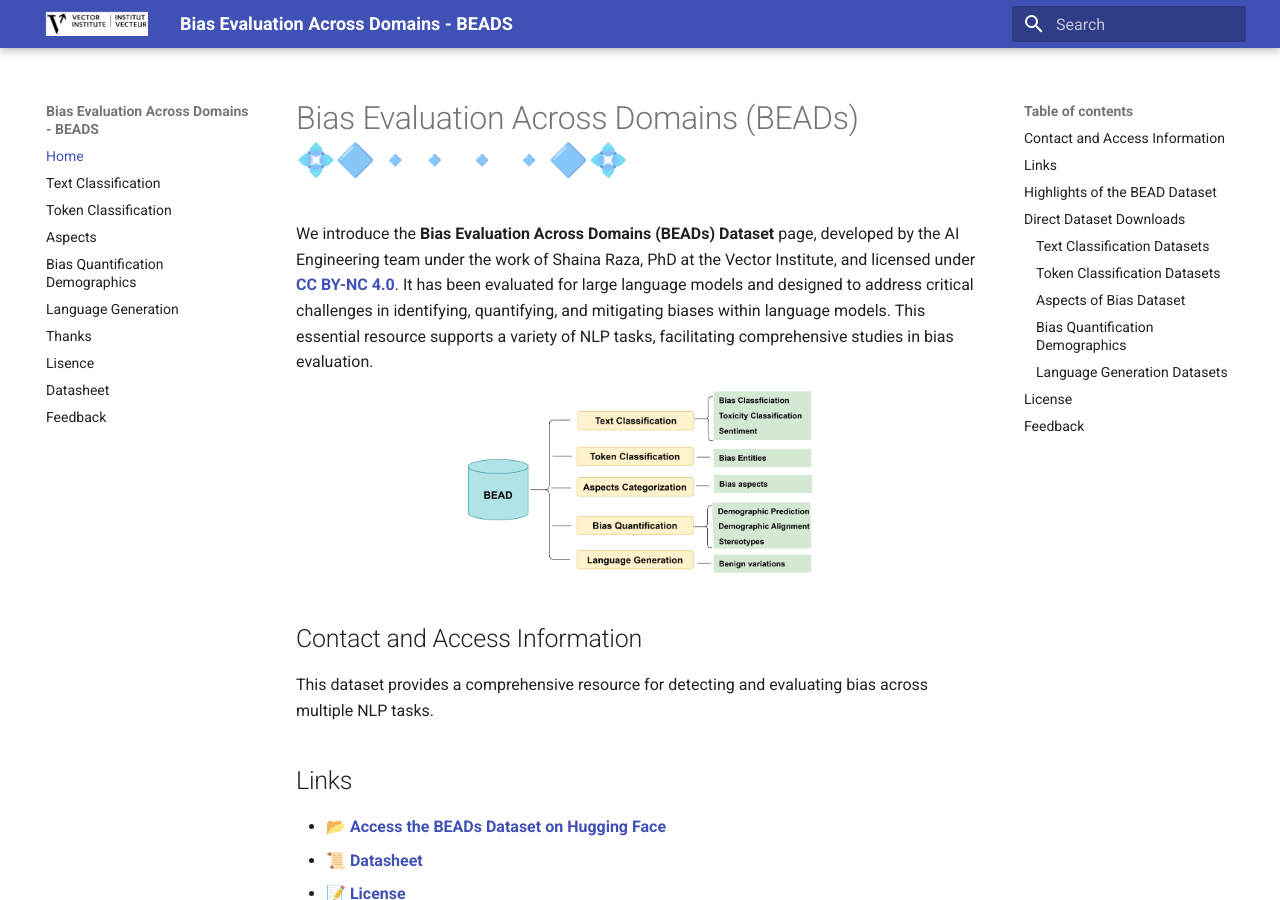
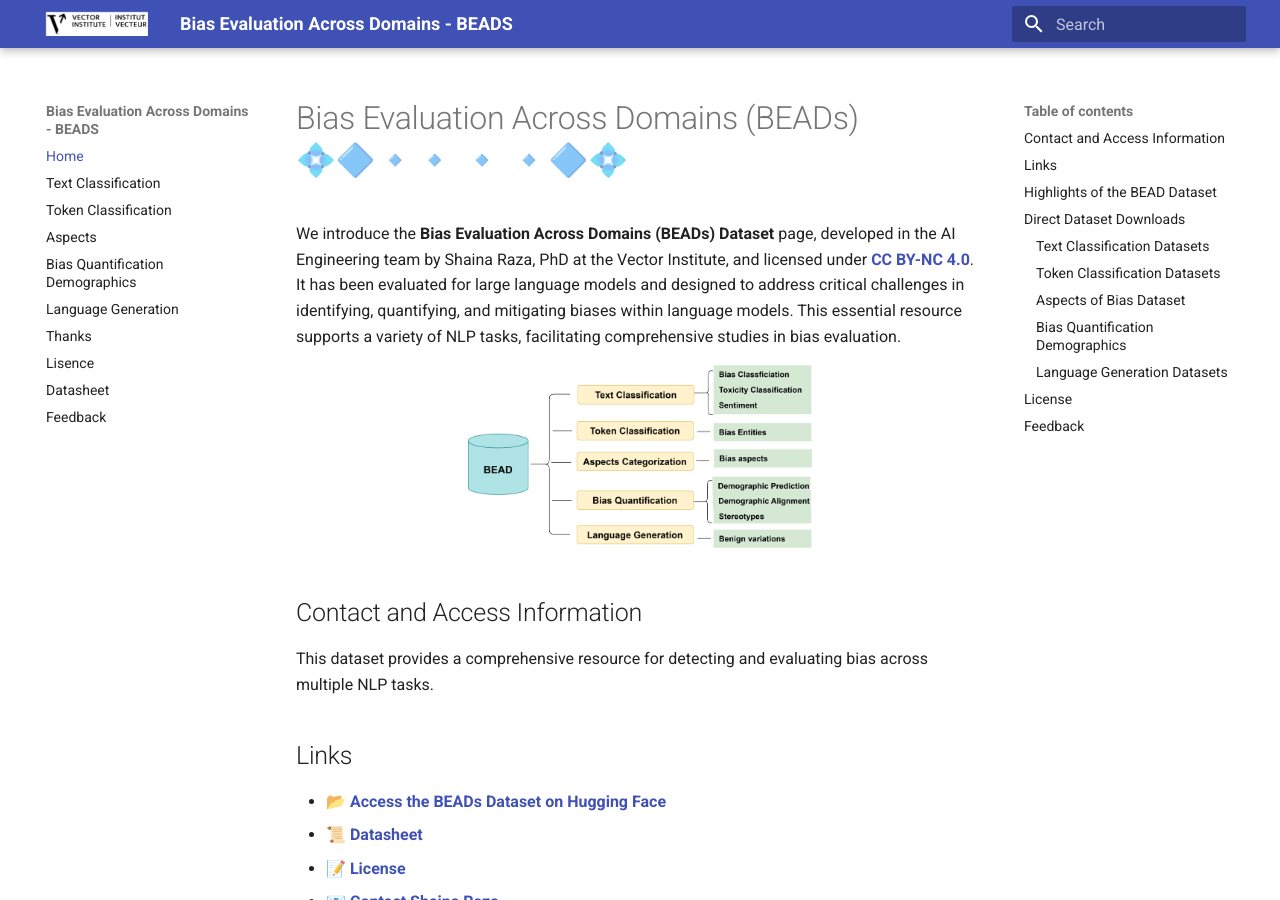
Before and after one commit to VectorInstitute/BEAD, an MkDocs documentation site: the page built from docs/index.md, in a window 1280 px wide and 900 px high. Built offline with MkDocs 1.6.1 and Material for MkDocs 9.7.7, drawn with Linux system fonts in a browser that asks for light colours.

Commit message:
Updated documentation with MkDocs

```diff
--- a/docs/index.md
+++ b/docs/index.md
@@ -1,7 +1,7 @@
 # Bias Evaluation Across Domains (BEADs) 💠🔷🔹🔹 🔹 🔹🔷💠
 
 
-We introduce the **Bias Evaluation Across Domains (BEADs) Dataset** page, developed by the AI Engineering team under the work of Shaina Raza, PhD at the Vector Institute, and licensed under **[CC BY-NC 4.0](https://creativecommons.org/licenses/by-nc/4.0/)**. It has been evaluated for large language models and designed to address critical challenges in identifying, quantifying, and mitigating biases within language models. This essential resource supports a variety of NLP tasks, facilitating comprehensive studies in bias evaluation.
+We introduce the **Bias Evaluation Across Domains (BEADs) Dataset** page, developed in the AI Engineering team by Shaina Raza, PhD at the Vector Institute, and licensed under **[CC BY-NC 4.0](https://creativecommons.org/licenses/by-nc/4.0/)**. It has been evaluated for large language models and designed to address critical challenges in identifying, quantifying, and mitigating biases within language models. This essential resource supports a variety of NLP tasks, facilitating comprehensive studies in bias evaluation.
 
 <div style="text-align: center;">
     <img src="fig1.png" alt="BEAD Dataset Overview" style="width: 50%; height: auto;">
```
Also changed, not shown: 1 other file.
